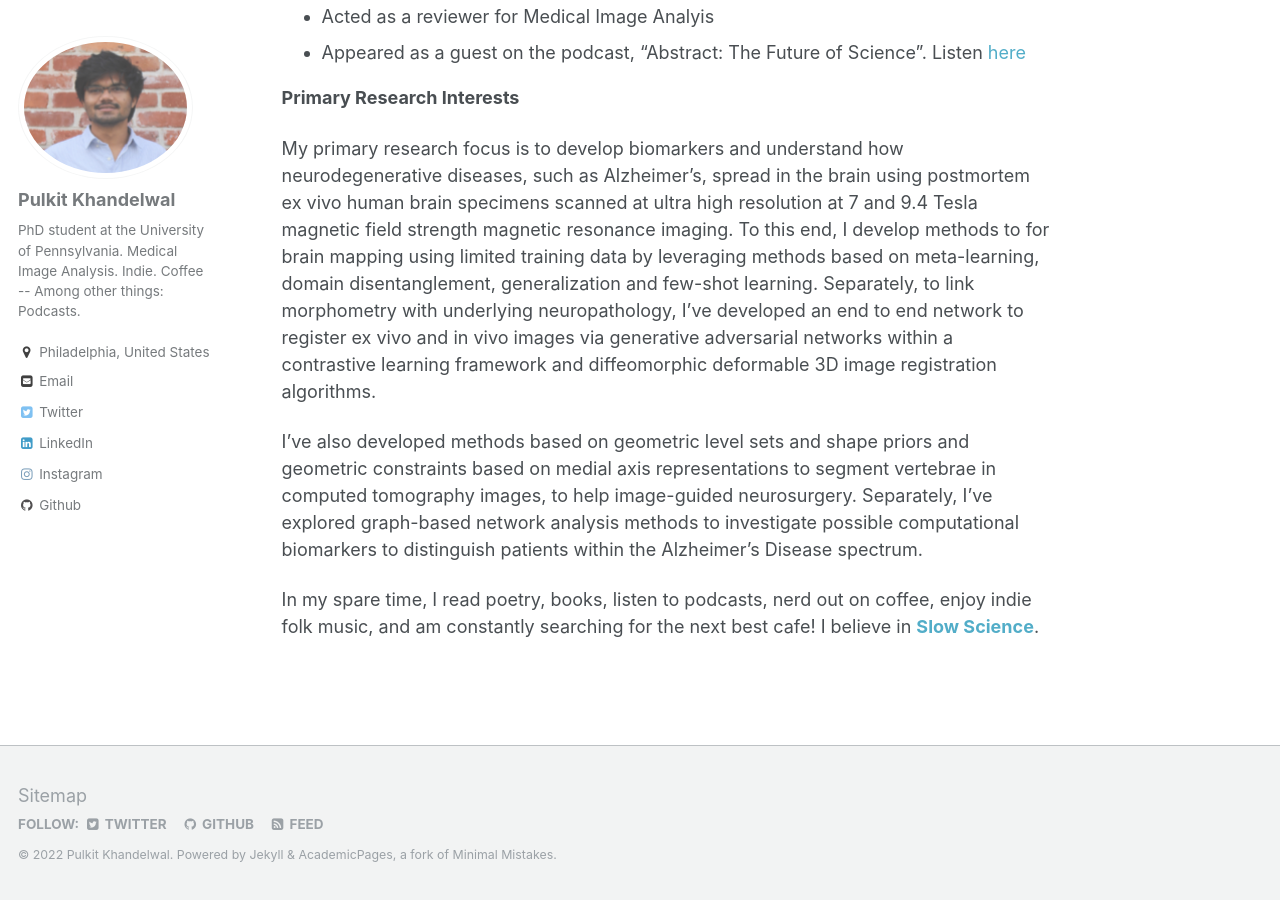
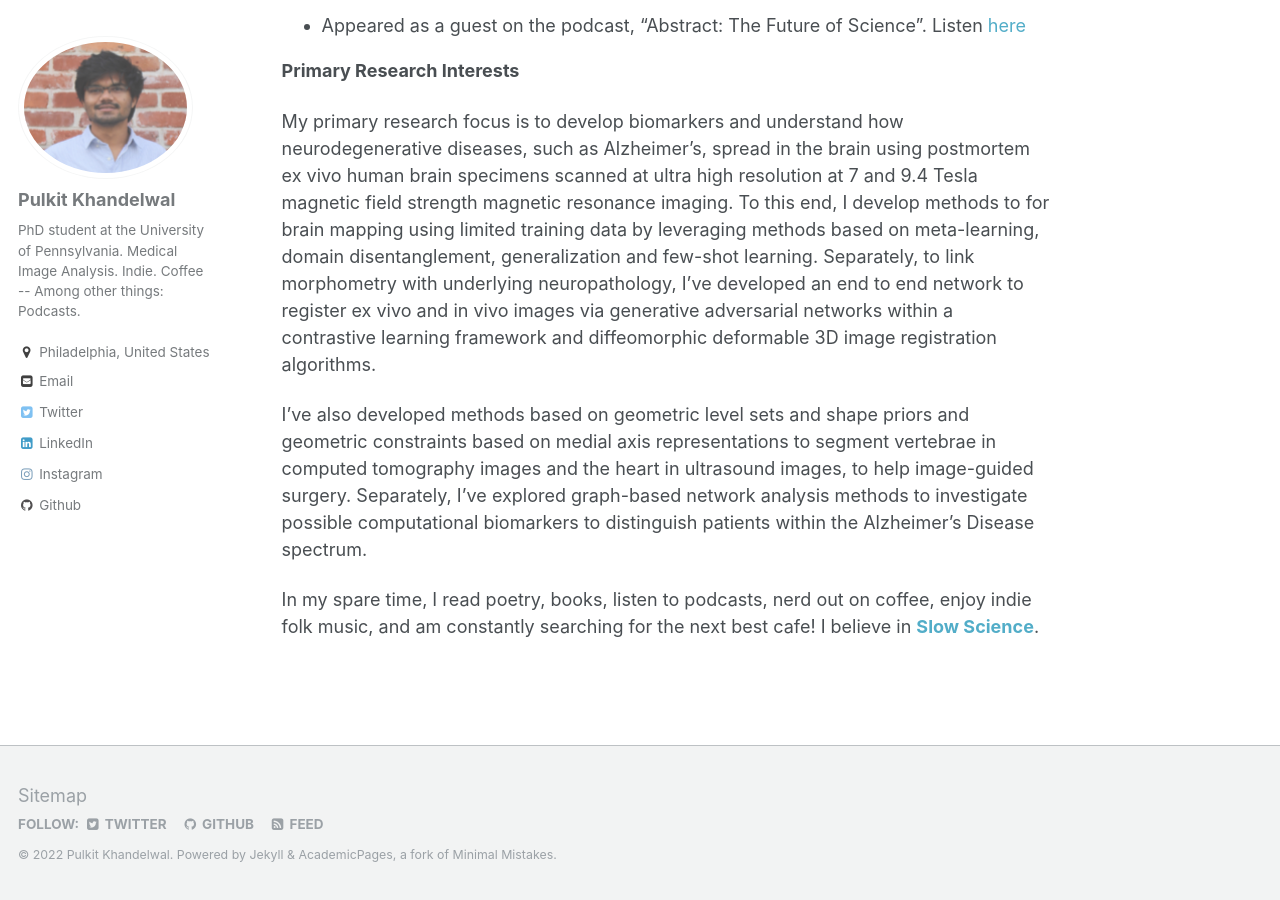
Before and after one commit to Pulkit-Khandelwal/pulkit-khandelwal.github.io, a Jekyll site: the page built from _pages/about.md, in a window 1280 px wide and 900 px high, scrolled down 913 px. Built offline with Jekyll 4.4.1, drawn with Linux system fonts in a browser that asks for light colours; some of the changed text lies outside the part shown.

Commit message:
Update about.md

```diff
--- a/_pages/about.md
+++ b/_pages/about.md
@@ -31,7 +31,7 @@
 
 My primary research focus is to develop biomarkers and understand how neurodegenerative diseases, such as Alzheimer’s, spread in the brain using postmortem ex vivo human brain specimens scanned at ultra high resolution at 7 and 9.4 Tesla magnetic field strength magnetic resonance imaging. To this end, I develop methods to for brain mapping using limited training data by leveraging methods based on meta-learning, domain disentanglement, generalization and few-shot learning. Separately, to link morphometry with underlying neuropathology, I’ve developed an end to end network to register ex vivo and in vivo images via generative adversarial networks within a contrastive learning framework and diffeomorphic deformable 3D image registration algorithms.
 
-I’ve also developed methods based on geometric level sets and shape priors and geometric constraints based on medial axis representations to segment vertebrae in computed tomography images, to help image-guided neurosurgery. Separately, I’ve explored graph-based network analysis methods to investigate possible computational biomarkers to distinguish patients within the Alzheimer’s Disease spectrum.
+I’ve also developed methods based on geometric level sets and shape priors and geometric constraints based on medial axis representations to segment vertebrae in computed tomography images and the heart in ultrasound images, to help image-guided surgery. Separately, I’ve explored graph-based network analysis methods to investigate possible computational biomarkers to distinguish patients within the Alzheimer’s Disease spectrum.
 
 In my spare time, I read poetry, books, listen to podcasts, nerd out on coffee, enjoy indie folk music, and am constantly searching for the next best cafe!
 I believe in [**Slow Science**](http://slow-science.org/).
```
Also changed, not shown: other parts of _pages/about.md (+1 -1 lines).
